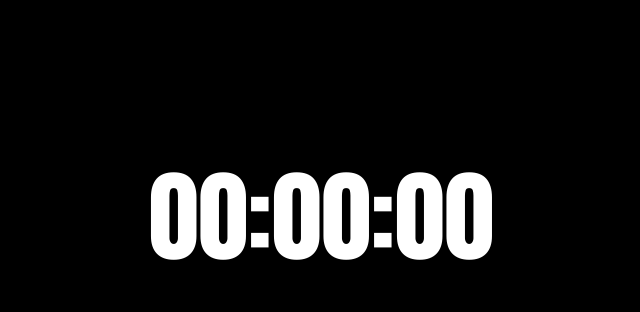
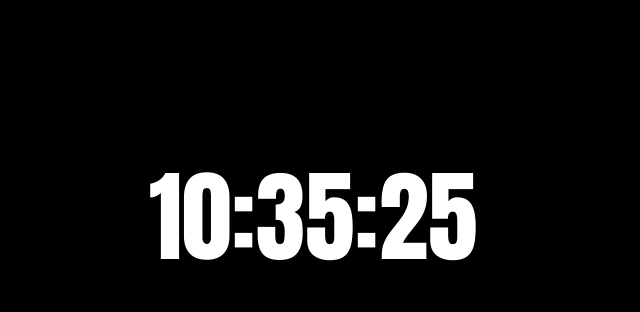
Before and after one commit to StefanYves/Javascript-clock, a plain HTML site: page index.html in a window 1280 px wide. Shown: the part 64-376 px from the top of the page, without its empty margins (373-1013 px from the left). Drawn offline with nearby package versions, Linux system fonts and the light colour scheme.

Commit message:
Finished the project

```diff
--- a/index.html
+++ b/index.html
@@ -14,13 +14,11 @@
     <title>Javascript-Clock</title>
   </head>
   <body class="body">
-    <div class="center-elements">
-      <p class="p-propreties">
-        <span id="hours">00</span>:<span id="minutes">00</span>:<span
-          id="seconds"
-          >00</span
-        >
-      </p>
-    </div>
+    <div
+      id="MyClock"
+      class="center-elements p-propreties"
+      onload="showTime()"
+    ></div>
+    <script src="index.js"></script>
   </body>
 </html>
--- a/index.js
+++ b/index.js
@@ -0,0 +1,22 @@
+function showTime() {
+  var date = new Date();
+  var h = date.getHours();
+  var m = date.getMinutes();
+  var s = date.getSeconds();
+
+  if (h == 24) {
+    h = 0;
+  }
+
+  h = h < 10 ? "0" + h : h;
+  m = m < 10 ? "0" + m : m;
+  s = s < 10 ? "0" + s : s;
+
+  var text = h + ":" + m + ":" + s;
+  document.getElementById("MyClock").innerText = text;
+  document.getElementById("MyClock").textContent = text;
+
+  setTimeout(showTime, 1000);
+}
+
+showTime();
```
